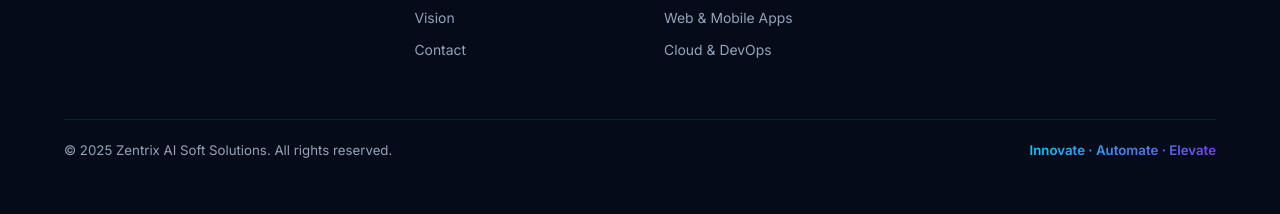
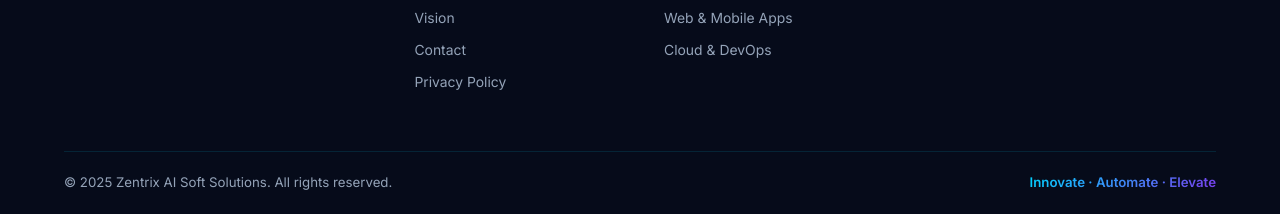
Before and after one commit to zentrixaisoftsolutions-org/ZentrixWebsite, a plain HTML site: page index.html in a window 1280 px wide. Shown: the part 4898-5112 px from the top of the page. Before the commit the page ends 5079 px from the top, so only its background shows below. Drawn offline with Linux system fonts and the light colour scheme.

Commit message:
privacy policy
privacy policy

```diff
--- a/index.html
+++ b/index.html
@@ -424,6 +424,7 @@
             <li><a href="#why-us">Why Us</a></li>
             <li><a href="#vision">Vision</a></li>
             <li><a href="#contact">Contact</a></li>
+            <li><a href="/privacy">Privacy Policy</a></li>
           </ul>
         </div>
         <div class="footer-links">
```
